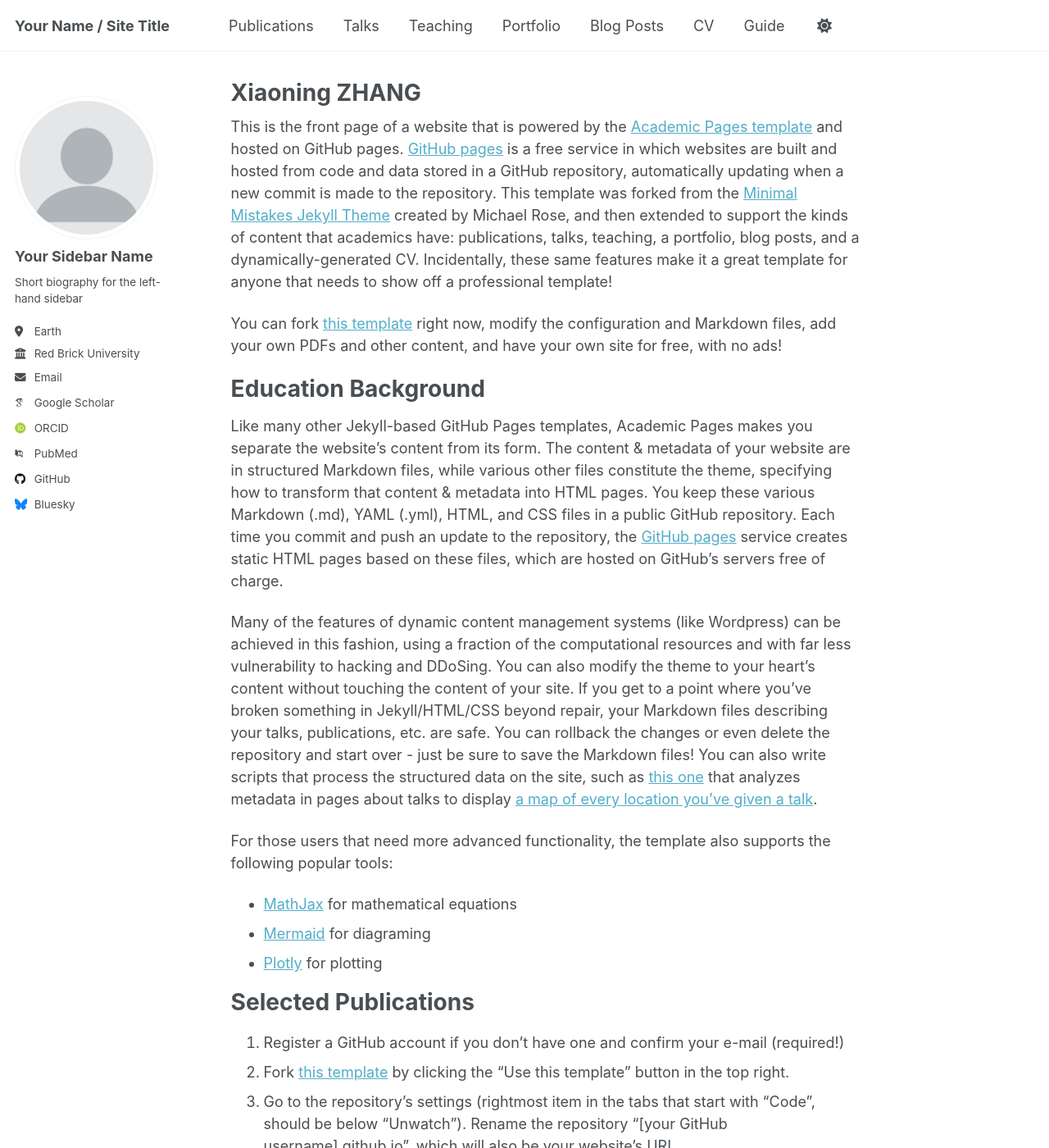
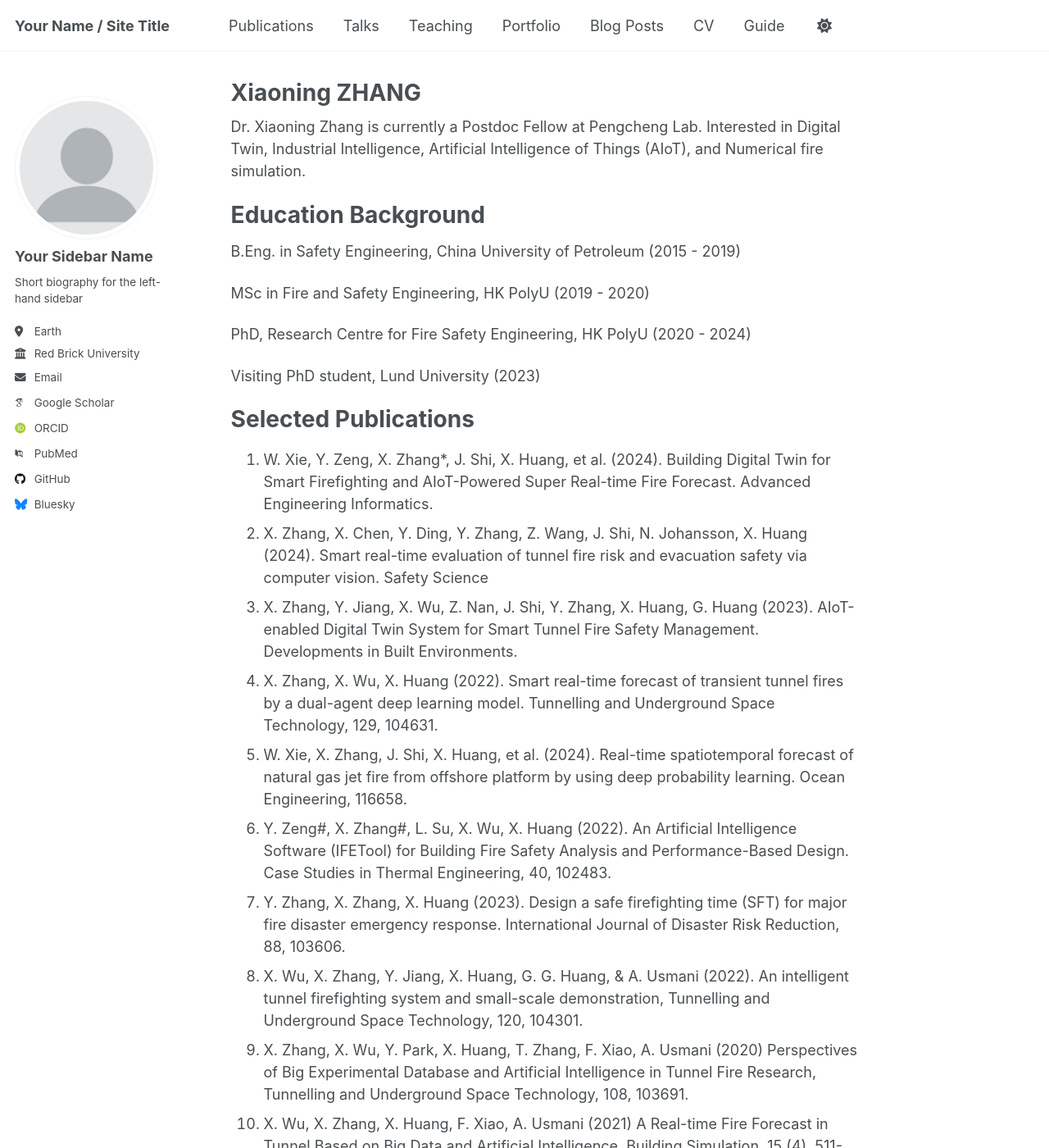
Before and after one commit to xn-zhang/xn-zhang.github.io, a Jekyll site: the page built from _pages/about.md, in a window 1280 px wide and 1400 px high. Shown: the whole window at 82% size. Built offline with Jekyll 4.4.1, drawn with Linux system fonts in a browser that asks for light colours; some web fonts are replaced; a script that is not in the unit is left out; some of the changed text lies outside the part shown.

Commit message:
Update about.md

```diff
--- a/_pages/about.md
+++ b/_pages/about.md
@@ -7,50 +7,28 @@ redirect_from:
   - /about.html
 ---
 
-This is the front page of a website that is powered by the [Academic Pages template](https://github.com/academicpages/academicpages.github.io) and hosted on GitHub pages. [GitHub pages](https://pages.github.com) is a free service in which websites are built and hosted from code and data stored in a GitHub repository, automatically updating when a new commit is made to the repository. This template was forked from the [Minimal Mistakes Jekyll Theme](https://mmistakes.github.io/minimal-mistakes/) created by Michael Rose, and then extended to support the kinds of content that academics have: publications, talks, teaching, a portfolio, blog posts, and a dynamically-generated CV. Incidentally, these same features make it a great template for anyone that needs to show off a professional template!
-
- You can fork [this template](https://github.com/academicpages/academicpages.github.io) right now, modify the configuration and Markdown files, add your own PDFs and other content, and have your own site for free, with no ads!
+Dr. Xiaoning Zhang is currently a Postdoc Fellow at Pengcheng Lab. Interested in Digital Twin, Industrial Intelligence, Artificial Intelligence of Things (AIoT), and Numerical fire simulation.
 
 Education Background
 ======
-Like many other Jekyll-based GitHub Pages templates, Academic Pages makes you separate the website's content from its form. The content & metadata of your website are in structured Markdown files, while various other files constitute the theme, specifying how to transform that content & metadata into HTML pages. You keep these various Markdown (.md), YAML (.yml), HTML, and CSS files in a public GitHub repository. Each time you commit and push an update to the repository, the [GitHub pages](https://pages.github.com/) service creates static HTML pages based on these files, which are hosted on GitHub's servers free of charge.
+B.Eng. in Safety Engineering, China University of Petroleum (2015 - 2019)
 
-Many of the features of dynamic content management systems (like Wordpress) can be achieved in this fashion, using a fraction of the computational resources and with far less vulnerability to hacking and DDoSing. You can also modify the theme to your heart's content without touching the content of your site. If you get to a point where you've broken something in Jekyll/HTML/CSS beyond repair, your Markdown files describing your talks, publications, etc. are safe. You can rollback the changes or even delete the repository and start over - just be sure to save the Markdown files! You can also write scripts that process the structured data on the site, such as [this one](https://github.com/academicpages/academicpages.github.io/blob/master/talkmap.ipynb) that analyzes metadata in pages about talks to display [a map of every location you've given a talk](https://academicpages.github.io/talkmap.html).
+MSc in Fire and Safety Engineering, HK PolyU (2019 - 2020)
 
-For those users that need more advanced functionality, the template also supports the following popular tools:
-- [MathJax](https://www.mathjax.org/) for mathematical equations
-- [Mermaid](https://mermaid.js.org/) for diagraming
-- [Plotly](https://plotly.com/javascript/) for plotting
+PhD, Research Centre for Fire Safety Engineering, HK PolyU (2020 - 2024)
+
+Visiting PhD student, Lund University (2023)
 
 Selected Publications
 ======
-1. Register a GitHub account if you don't have one and confirm your e-mail (required!)
-1. Fork [this template](https://github.com/academicpages/academicpages.github.io) by clicking the "Use this template" button in the top right.
-1. Go to the repository's settings (rightmost item in the tabs that start with "Code", should be below "Unwatch"). Rename the repository "[your GitHub username].github.io", which will also be your website's URL.
-1. Set site-wide configuration and create content & metadata (see below -- also see [this set of diffs](http://archive.is/3TPas) showing what files were changed to set up [an example site](https://getorg-testacct.github.io) for a user with the username "getorg-testacct")
-1. Upload any files (like PDFs, .zip files, etc.) to the files/ directory. They will appear at https://[your GitHub username].github.io/files/example.pdf.
-1. Check status by going to the repository settings, in the "GitHub pages" section
 
-Site-wide configuration
-------
-The main configuration file for the site is in the base directory in [_config.yml](https://github.com/academicpages/academicpages.github.io/blob/master/_config.yml), which defines the content in the sidebars and other site-wide features. You will need to replace the default variables with ones about yourself and your site's github repository. The configuration file for the top menu is in [_data/navigation.yml](https://github.com/academicpages/academicpages.github.io/blob/master/_data/navigation.yml). For example, if you don't have a portfolio or blog posts, you can remove those items from that navigation.yml file to remove them from the header.
-
-Create content & metadata
-------
-For site content, there is one Markdown file for each type of content, which are stored in directories like _publications, _talks, _posts, _teaching, or _pages. For example, each talk is a Markdown file in the [_talks directory](https://github.com/academicpages/academicpages.github.io/tree/master/_talks). At the top of each Markdown file is structured data in YAML about the talk, which the theme will parse to do lots of cool stuff. The same structured data about a talk is used to generate the list of talks on the [Talks page](https://academicpages.github.io/talks), each [individual page](https://academicpages.github.io/talks/2012-03-01-talk-1) for specific talks, the talks section for the [CV page](https://academicpages.github.io/cv), and the [map of places you've given a talk](https://academicpages.github.io/talkmap.html) (if you run this [python file](https://github.com/academicpages/academicpages.github.io/blob/master/talkmap.py) or [Jupyter notebook](https://github.com/academicpages/academicpages.github.io/blob/master/talkmap.ipynb), which creates the HTML for the map based on the contents of the _talks directory).
-
-**Markdown generator**
-
-The repository includes [a set of Jupyter notebooks](https://github.com/academicpages/academicpages.github.io/tree/master/markdown_generator
-) that converts a CSV containing structured data about talks or presentations into individual Markdown files that will be properly formatted for the Academic Pages template. The sample CSVs in that directory are the ones I used to create my own personal website at stuartgeiger.com. My usual workflow is that I keep a spreadsheet of my publications and talks, then run the code in these notebooks to generate the Markdown files, then commit and push them to the GitHub repository.
-
-How to edit your site's GitHub repository
-------
-Many people use a git client to create files on their local computer and then push them to GitHub's servers. If you are not familiar with git, you can directly edit these configuration and Markdown files directly in the github.com interface. Navigate to a file (like [this one](https://github.com/academicpages/academicpages.github.io/blob/master/_talks/2012-03-01-talk-1.md) and click the pencil icon in the top right of the content preview (to the right of the "Raw | Blame | History" buttons). You can delete a file by clicking the trashcan icon to the right of the pencil icon. You can also create new files or upload files by navigating to a directory and clicking the "Create new file" or "Upload files" buttons.
-
-Example: editing a Markdown file for a talk
-![Editing a Markdown file for a talk](/images/editing-talk.png)
-
-For more info
-------
-More info about configuring Academic Pages can be found in [the guide](https://academicpages.github.io/markdown/), the [growing wiki](https://github.com/academicpages/academicpages.github.io/wiki), and you can always [ask a question on GitHub](https://github.com/academicpages/academicpages.github.io/discussions). The [guides for the Minimal Mistakes theme](https://mmistakes.github.io/minimal-mistakes/docs/configuration/) (which this theme was forked from) might also be helpful.
+1. W. Xie, Y. Zeng, X. Zhang*, J. Shi, X. Huang, et al. (2024). Building Digital Twin for Smart Firefighting and AIoT-Powered Super Real-time Fire Forecast. Advanced Engineering Informatics.
+2. X. Zhang, X. Chen, Y. Ding, Y. Zhang, Z. Wang, J. Shi, N. Johansson, X. Huang (2024). Smart real-time evaluation of tunnel fire risk and evacuation safety via computer vision. Safety Science
+3. X. Zhang, Y. Jiang, X. Wu, Z. Nan, J. Shi, Y. Zhang, X. Huang, G. Huang (2023). AIoT-enabled Digital Twin System for Smart Tunnel Fire Safety Management. Developments in Built Environments.
+4. X. Zhang, X. Wu, X. Huang (2022). Smart real-time forecast of transient tunnel fires by a dual-agent deep learning model. Tunnelling and Underground Space Technology, 129, 104631.
+5. W. Xie, X. Zhang, J. Shi, X. Huang, et al. (2024). Real-time spatiotemporal forecast of natural gas jet fire from offshore platform by using deep probability learning. Ocean Engineering, 116658.
+6. Y. Zeng#, X. Zhang#, L. Su, X. Wu, X. Huang (2022). An Artificial Intelligence Software (IFETool) for Building Fire Safety Analysis and Performance-Based Design. Case Studies in Thermal Engineering, 40, 102483.
+7. Y. Zhang, X. Zhang, X. Huang (2023). Design a safe firefighting time (SFT) for major fire disaster emergency response. International Journal of Disaster Risk Reduction, 88, 103606.
+8. X. Wu, X. Zhang, Y. Jiang,  X. Huang, G. G. Huang, & A. Usmani (2022). An intelligent tunnel firefighting system and small-scale demonstration, Tunnelling and Underground Space Technology, 120, 104301.
+9. X. Zhang, X. Wu, Y. Park, X. Huang, T. Zhang, F. Xiao, A. Usmani (2020) Perspectives of Big Experimental Database and Artificial Intelligence in Tunnel Fire Research, Tunnelling and Underground Space Technology, 108, 103691.
+10. X. Wu, X. Zhang, X. Huang, F. Xiao, A. Usmani (2021) A Real-time Fire Forecast in Tunnel Based on Big Data and Artificial Intelligence, Building Simulation, 15 (4), 511-524.
```
